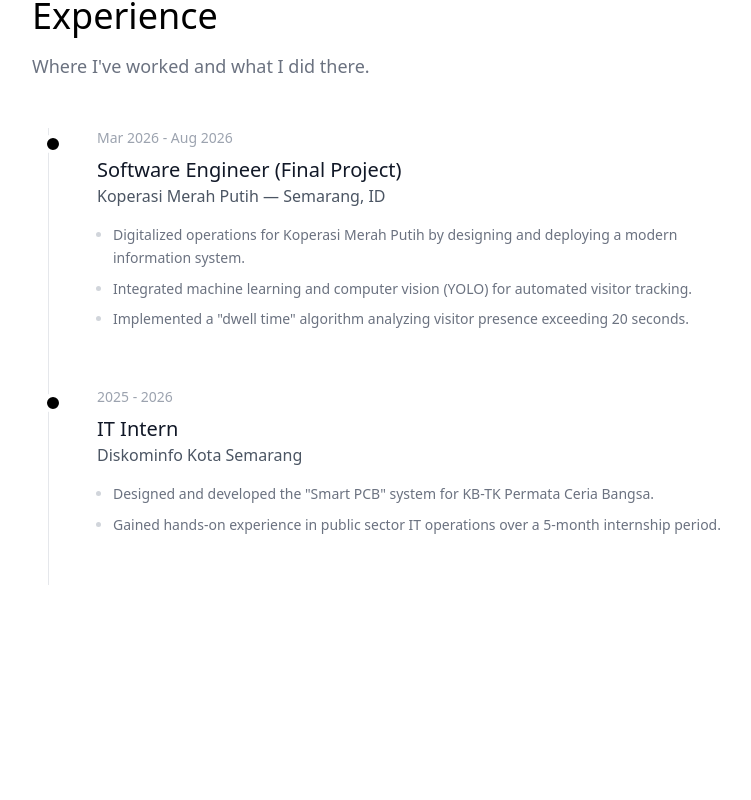
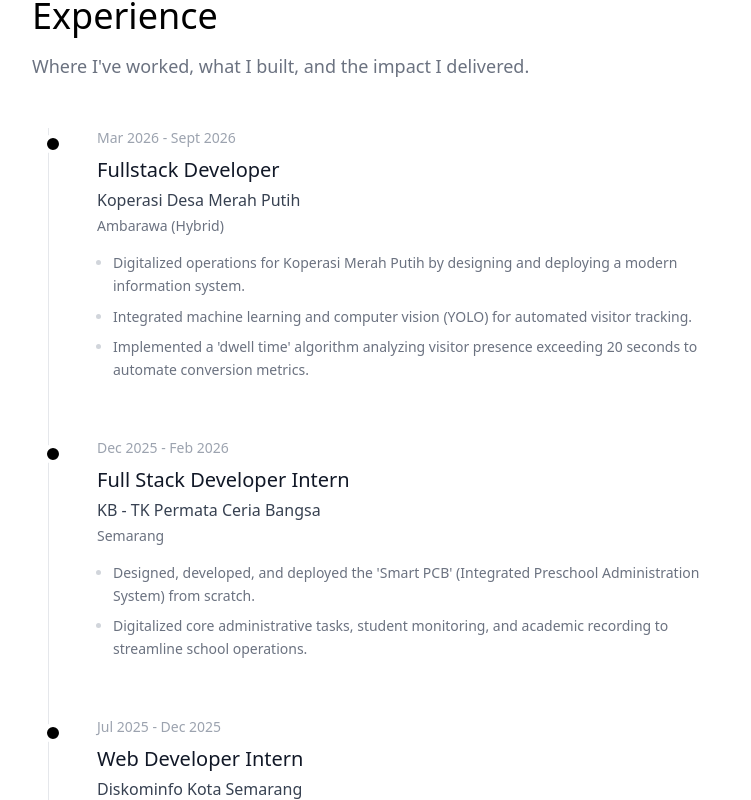
Before and after one commit to al1prahman/porto-alip-v3, a Next.js app: page /experience in a window 1280 px wide. Shown: the part 200-1000 px from the top of the page, without its empty margins (256-1007 px from the left). Before the commit the page ends 833 px from the top, so only its background shows below. Built offline with nearby package versions, Linux system fonts and the light colour scheme.

Commit message:
feat: add detailed experience section with roles, companies, and responsibilities in ExperiencePage

```diff
--- a/src/app/experience/page.tsx
+++ b/src/app/experience/page.tsx
@@ -17,6 +17,50 @@
   const isDark = resolvedTheme === "dark";
   const cursorColor = isDark ? "#ffffff" : "#111111";
   const cursorTextColor = isDark ? "#000000" : "#ffffff";
+
+  const experiences = [
+    {
+      date: "Mar 2026 - Sept 2026",
+      role: "Fullstack Developer",
+      company: "Koperasi Desa Merah Putih",
+      location: "Ambarawa (Hybrid)",
+      responsibilities: [
+        "Digitalized operations for Koperasi Merah Putih by designing and deploying a modern information system.",
+        "Integrated machine learning and computer vision (YOLO) for automated visitor tracking.",
+        "Implemented a 'dwell time' algorithm analyzing visitor presence exceeding 20 seconds to automate conversion metrics."
+      ]
+    },
+    {
+      date: "Dec 2025 - Feb 2026",
+      role: "Full Stack Developer Intern",
+      company: "KB - TK Permata Ceria Bangsa",
+      location: "Semarang",
+      responsibilities: [
+        "Designed, developed, and deployed the 'Smart PCB' (Integrated Preschool Administration System) from scratch.",
+        "Digitalized core administrative tasks, student monitoring, and academic recording to streamline school operations."
+      ]
+    },
+    {
+      date: "Jul 2025 - Dec 2025",
+      role: "Web Developer Intern",
+      company: "Diskominfo Kota Semarang",
+      location: "Semarang",
+      responsibilities: [
+        "Gained hands-on experience in public sector IT operations over a 5-month internship period.",
+        "Assisted in the maintenance, UI/UX improvement, and development of internal government websites and information systems."
+      ]
+    },
+    {
+      date: "Jul 2025 - Aug 2025",
+      role: "Head of Production Documentary Film",
+      company: "Internship Program Diskominfo Kota Semarang",
+      location: "Semarang",
+      responsibilities: [
+        "Directed and managed the production team in planning, shooting, and editing a documentary film for the internship program.",
+        "Coordinated scheduling, equipment logistics, and post-production workflows to ensure timely project delivery."
+      ]
+    }
+  ];
 
   return (
     <div className="min-h-screen font-sans bg-white dark:bg-[#0a0a0a] text-black dark:text-white cursor-none transition-colors">
@@ -39,33 +83,41 @@
 
         <h1 className="text-4xl font-light mb-4">Experience</h1>
         <p className="text-gray-500 dark:text-gray-400 mb-12 text-lg">
-          Where I've worked and what I did there.
+          Where I've worked, what I built, and the impact I delivered.
         </p>
 
+        {/* Timeline Container dengan Garis Kiri */}
         <div className="relative border-l border-gray-200 dark:border-gray-800 ml-3 md:ml-4 space-y-14 pb-12">
 
-          <div className="relative pl-8 md:pl-12">
-            <div className="absolute w-3 h-3 bg-black dark:bg-white rounded-full -left-1.5 top-1.5 border-4 border-white dark:border-[#0a0a0a] box-content"></div>
-            <p className="text-sm text-gray-400 mb-2">Mar 2026 - Aug 2026</p>
-            <h3 className="text-xl font-medium text-gray-900 dark:text-white">Software Engineer (Final Project)</h3>
-            <p className="text-gray-600 dark:text-gray-400 mb-4">Koperasi Merah Putih — Semarang, ID</p>
-            <ul className="list-disc list-outside ml-4 space-y-2 text-gray-500 dark:text-gray-400 text-sm leading-relaxed marker:text-gray-300 dark:marker:text-gray-600">
-              <li>Digitalized operations for Koperasi Merah Putih by designing and deploying a modern information system.</li>
-              <li>Integrated machine learning and computer vision (YOLO) for automated visitor tracking.</li>
-              <li>Implemented a "dwell time" algorithm analyzing visitor presence exceeding 20 seconds.</li>
-            </ul>
-          </div>
+          {experiences.map((exp, index) => (
+            <div key={index} className="relative pl-8 md:pl-12 group">
+              {/* Titik Timeline */}
+              <div className="absolute w-3 h-3 bg-black dark:bg-white rounded-full -left-1.5 top-1.5 border-4 border-white dark:border-[#0a0a0a] box-content transition-transform group-hover:scale-125 duration-300"></div>
 
-          <div className="relative pl-8 md:pl-12">
-            <div className="absolute w-3 h-3 bg-black dark:bg-white rounded-full -left-1.5 top-1.5 border-4 border-white dark:border-[#0a0a0a] box-content"></div>
-            <p className="text-sm text-gray-400 mb-2">2025 - 2026</p>
-            <h3 className="text-xl font-medium text-gray-900 dark:text-white">IT Intern</h3>
-            <p className="text-gray-600 dark:text-gray-400 mb-4">Diskominfo Kota Semarang</p>
-            <ul className="list-disc list-outside ml-4 space-y-2 text-gray-500 dark:text-gray-400 text-sm leading-relaxed marker:text-gray-300 dark:marker:text-gray-600">
-              <li>Designed and developed the "Smart PCB" system for KB-TK Permata Ceria Bangsa.</li>
-              <li>Gained hands-on experience in public sector IT operations over a 5-month internship period.</li>
-            </ul>
-          </div>
+              {/* Tanggal */}
+              <p className="text-sm text-gray-400 mb-2 transition-colors group-hover:text-black dark:group-hover:text-white">
+                {exp.date}
+              </p>
+
+              {/* Detail Peran & Perusahaan */}
+              <h3 className="text-xl font-medium text-gray-900 dark:text-white mb-1">
+                {exp.role}
+              </h3>
+              <p className="text-gray-700 dark:text-gray-300 font-medium">
+                {exp.company}
+              </p>
+              <p className="text-sm text-gray-500 mt-1 mb-4">
+                {exp.location}
+              </p>
+
+              {/* List Jobdesk */}
+              <ul className="list-disc list-outside ml-4 space-y-2 text-gray-500 dark:text-gray-400 text-sm leading-relaxed marker:text-gray-300 dark:marker:text-gray-600">
+                {exp.responsibilities.map((resp, idx) => (
+                  <li key={idx}>{resp}</li>
+                ))}
+              </ul>
+            </div>
+          ))}
 
         </div>
       </main>
```
